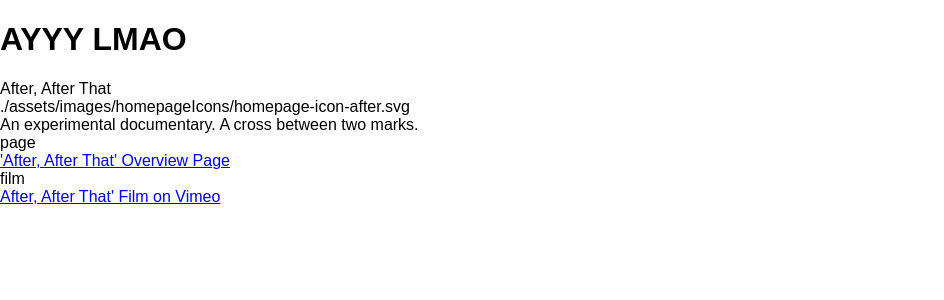
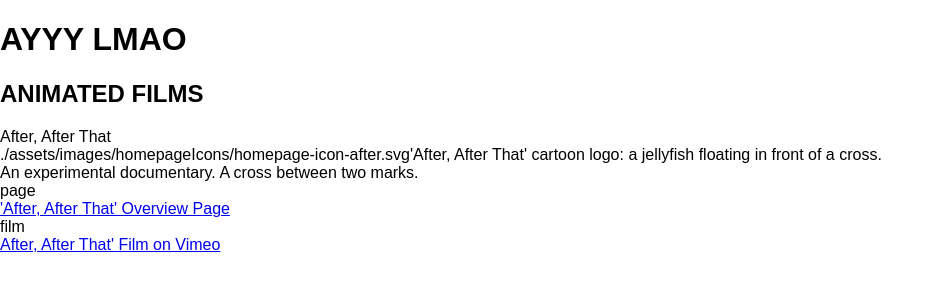
Before and after one commit to smendez92/samuelanimatesreact, a React (Create React App) app: page / in a window 1280 px wide. Shown: the top 300 px of the page, without its empty margins (0-944 px from the left). Built offline with nearby package versions, Linux system fonts and the light colour scheme.

Commit message:
a little more streamlined for homepage display

```diff
--- a/src/components/HomepageProjectContainer/HomepageProjectContainer.js
+++ b/src/components/HomepageProjectContainer/HomepageProjectContainer.js
@@ -9,6 +9,7 @@
         </div>
         <div>
             { props.project.icon }
+            { props.project.iconAlt }
         </div>
         <div>
             { props.project.summary }
--- a/src/pages/HomePage/HomePage.js
+++ b/src/pages/HomePage/HomePage.js
@@ -4,10 +4,14 @@
 
 class HomePage extends Component {
   state = {
-    projects: [
+    projectSections: [
+		{
+			"title": "ANIMATED FILMS",
+			"projects": [
 				{
 					"title":"After, After That",
 					"icon":"./assets/images/homepageIcons/homepage-icon-after.svg",
+					"iconAlt": "'After, After That' cartoon logo: a jellyfish floating in front of a cross.",
 					"summary":"An experimental documentary. A cross between two marks.",
 					"links":[
 						{
@@ -25,6 +29,8 @@
 						}
 					]
 				}
+			]
+		}
     ],
     isHighContrast: false
   };
@@ -33,11 +39,16 @@
     return (
       <div>
         <h1>AYYY LMAO</h1>
+		{ this.state.projectSections.map(projectSection =>
 			<section>
+				<h2>{ projectSection.title} </h2>
+			{ projectSection.projects.map(project =>
 				<HomepageProjectContainer
-            project = {this.state.projects[0]}
+					project = { project }
 				/>
+			)}
 			</section>
+		)}
       </div>
     );
   };
```
Lines whose indentation alone changed are shown as unchanged.
